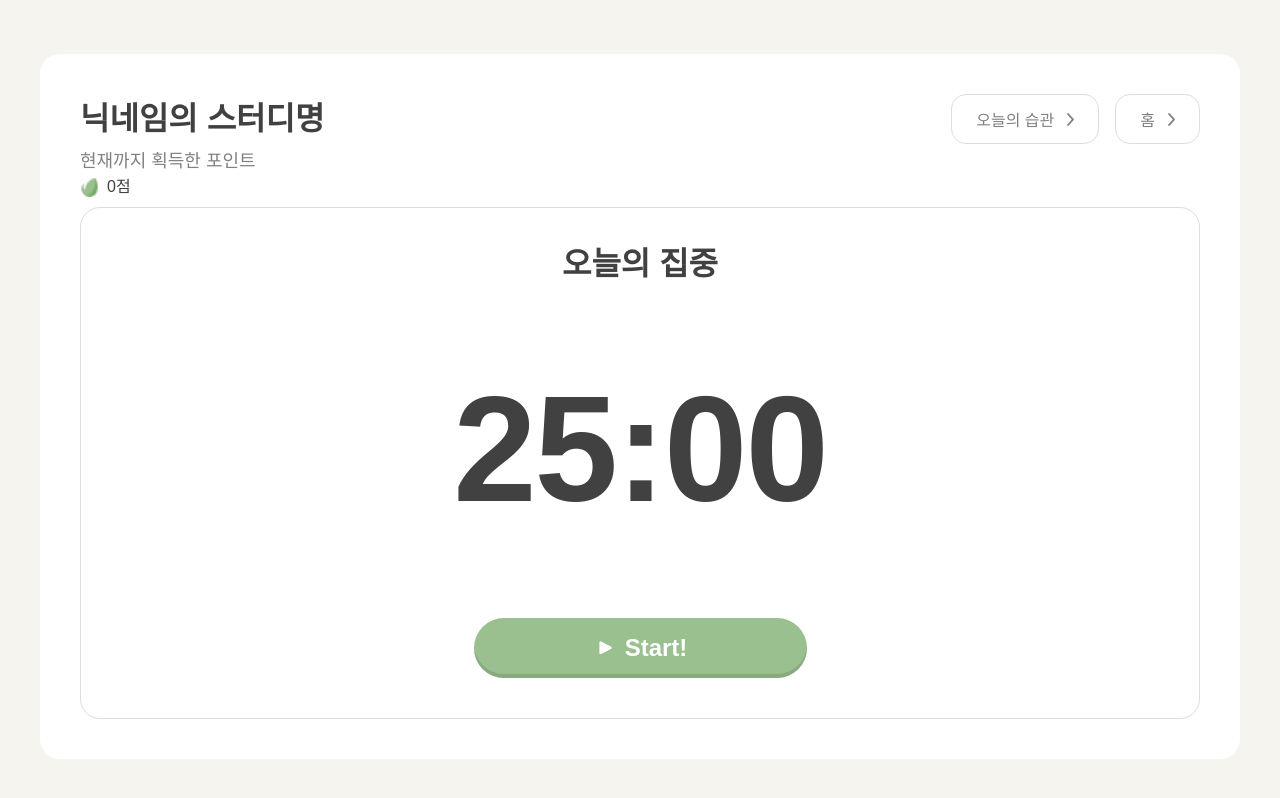
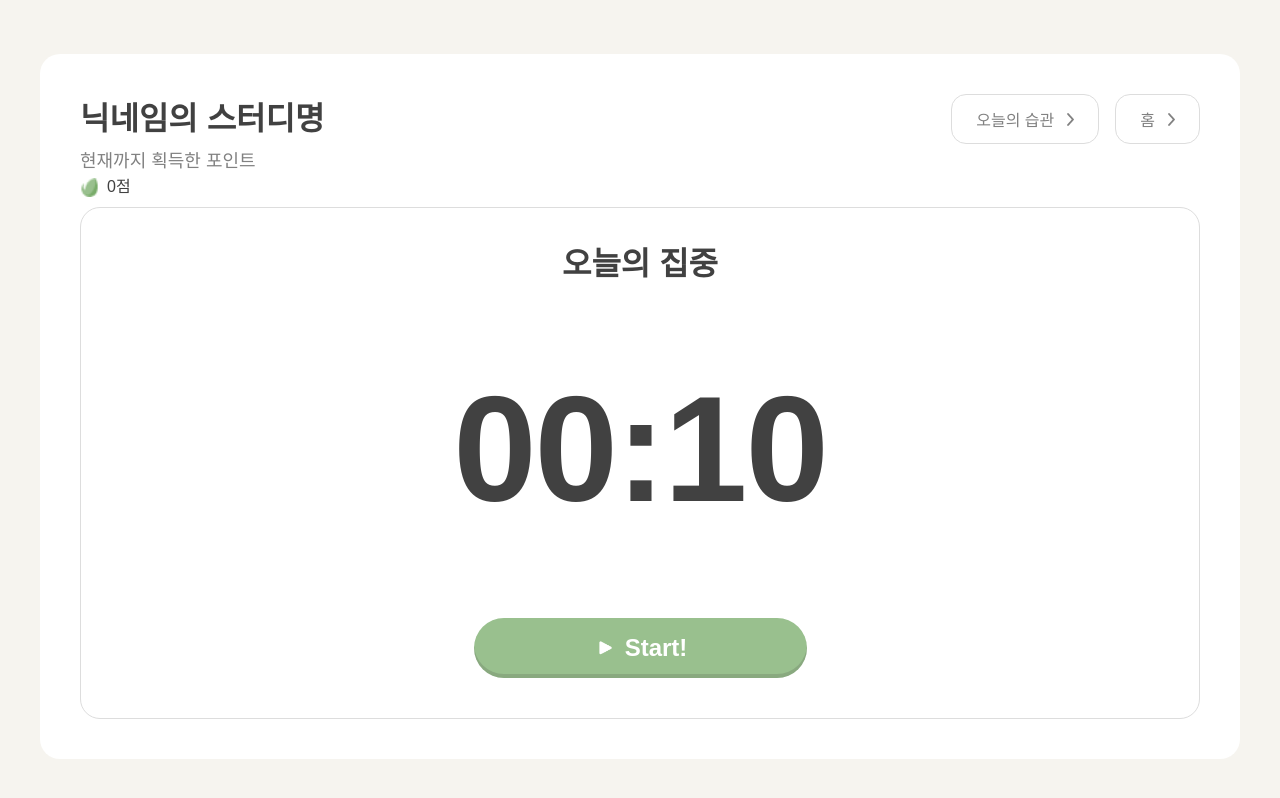
Before and after one commit to kimchanhee0309/Forest-of-Study-Team-5, a React (Vite) app: page /studies/1/focus in a window 1280 px wide. Shown: the top 798 px of the page. Built offline with nearby package versions, Linux system fonts and the light colour scheme; a web font is replaced by a local one.

Commit message:
feat: useFocusTimer 훅 작성 및 FocusPage 로직 연결

```diff
--- /dev/null
+++ b/src/hooks/useFocusTimer.js
@@ -0,0 +1,73 @@
+import { useState, useEffect, useRef } from "react";
+
+function useFocusTimer(targetTime = "25:00") {
+  const [mm, ss] = targetTime.split(":").map(Number);
+  const totalSeconds = mm * 60 + ss;
+
+  const [status, setStatus] = useState("idle");
+  const [remainSeconds, setRemainSeconds] = useState(totalSeconds);
+  const [toast, setToast] = useState(null);
+  const intervalRef = useRef(null);
+
+  // 타이머 시작 / 재개
+  function start() {
+    if (status === "paused") {
+      setStatus("running");
+    } else {
+      setStatus("running");
+    }
+  }
+
+  // 일시정지
+  function pause() {
+    setStatus("paused");
+    setToast({ type: "warning", message: "🚨 집중이 중단되었습니다." });
+    setTimeout(() => setToast(null), 3000);
+  }
+
+  // 재시작 (처음부터 → idle로 초기화)
+  function restart() {
+    clearInterval(intervalRef.current);
+    setRemainSeconds(totalSeconds);
+    setStatus("idle");
+  }
+
+  // 종료
+  function stop() {
+    clearInterval(intervalRef.current);
+    setRemainSeconds(totalSeconds);
+    setStatus("idle");
+    setToast({ type: "point", message: "🎉 0포인트를 획득했습니다!" });
+    setTimeout(() => setToast(null), 3000);
+  }
+
+  useEffect(() => {
+    if (status === "running" || status === "negative") {
+      intervalRef.current = setInterval(() => {
+        setRemainSeconds((prev) => {
+          const next = prev - 1;
+          if (next < 0) {
+            setStatus("negative");
+          }
+          return next;
+        });
+      }, 1000);
+    } else {
+      clearInterval(intervalRef.current);
+    }
+
+    return () => clearInterval(intervalRef.current);
+  }, [status]);
+
+  return {
+    status,
+    remainSeconds,
+    toast,
+    start,
+    pause,
+    restart,
+    stop,
+  };
+}
+
+export default useFocusTimer;
--- a/src/pages/FocusPage/FocusPage.jsx
+++ b/src/pages/FocusPage/FocusPage.jsx
@@ -4,24 +4,20 @@ import TimerButton from "../../components/common/TimerButton/TimerButton";
 import StartStopButton from "../../components/common/StartStopButton/StartStopButton";
 import Toast from "../../components/common/Toast/Toast";
 import arrowRightIcon from "../../assets/icons/ic_arrow_right.png";
+import useFocusTimer from "../../hooks/useFocusTimer";
 import styles from "./FocusPage.module.css";
 
 function FocusPage({
   nickname = "닉네임",
   title = "스터디명",
   studyDescription = "현재까지 획득한 포인트",
-  targetTime = "25:00",
+  targetTime = "00:10",
   totalPoint = 0,
-  status = "idle",
-  remainSeconds = 0,
-  toast = null,
-  onStart,
-  onPause,
-  onRestart,
-  onStop,
   onHabit,
   onHome,
 }) {
+  const { status, remainSeconds, toast, start, pause, restart, stop } =
+    useFocusTimer(targetTime);
   return (
     <div className={styles.wrapper}>
       <div className={styles.container}>
@@ -52,19 +48,19 @@ function FocusPage({
           />
 
           {status === "idle" && (
-          <StartStopButton variant="start" onClick={onStart} />
+            <StartStopButton variant="start" onClick={start} />
           )}
 
-        {status === "running" && (
+          {(status === "running" || status === "paused") && (
             <div className={styles.iconButtons}>
-            <TimerButton type="pause" size="large" onClick={onPause} />
-            <StartStopButton variant="inactive" onClick={onStart} />
-            <TimerButton type="restart" size="large" onClick={onRestart} />
+              <TimerButton type="pause" size="large" onClick={pause} />
+              <StartStopButton variant="inactive" onClick={start} />
+              <TimerButton type="restart" size="large" onClick={restart} />
             </div>
           )}
 
           {status === "negative" && (
-          <StartStopButton variant="stop" onClick={onStop} />
+            <StartStopButton variant="stop" onClick={stop} />
           )}
         </div>
 
```
Lines whose indentation alone changed are shown as unchanged.
